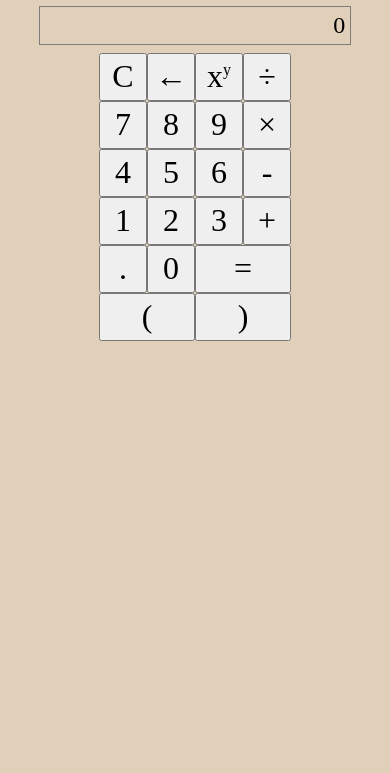
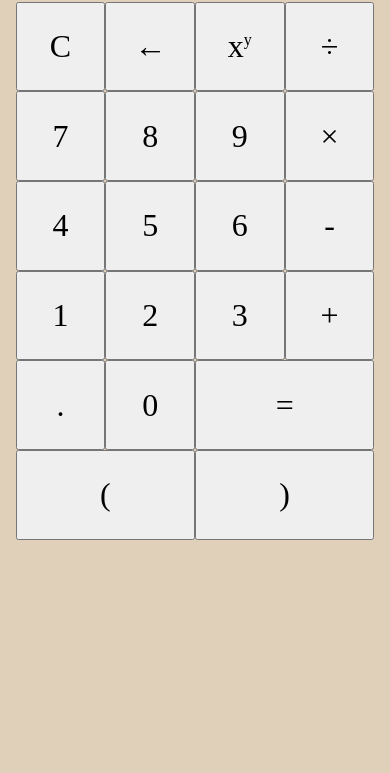
Before and after one commit to l1vven/simplecalculator, a plain HTML site: page index.html in a window 390 px wide. Shown: the part 71-844 px from the top of the page. Drawn offline with Linux system fonts and the light colour scheme.

Commit message:
Update style.css
Now mobile version should look better

```diff
--- a/style.css
+++ b/style.css
@@ -74,8 +74,8 @@ sup {
 }
 
 .screen {
-	max-width: calc(var(--keybutton-size)*6.5);
-	max-height: 5rem;
+	max-width: calc(var(--keybutton-size)*4);
+	max-height: 6rem;
 	margin-block: .5rem;
 	padding: .3rem;
 	margin-inline: auto;
@@ -84,7 +84,7 @@ sup {
 	border: 1px solid rgb(128, 122, 122);
 }
 .screen p {
-	font-size: 1.5rem;
+	font-size: 2rem;
 	text-align: right;
 	overflow-wrap: break-word;
 
@@ -106,3 +106,12 @@ sup {
 		border: 1px solid rgb(204, 201, 201);
 	}
 }
+
+@media (max-width: 480px) {
+	.container > h1 {
+		display: none;
+	}
+	:root {
+		--keybutton-size: 23vw;
+	}
+}
```
